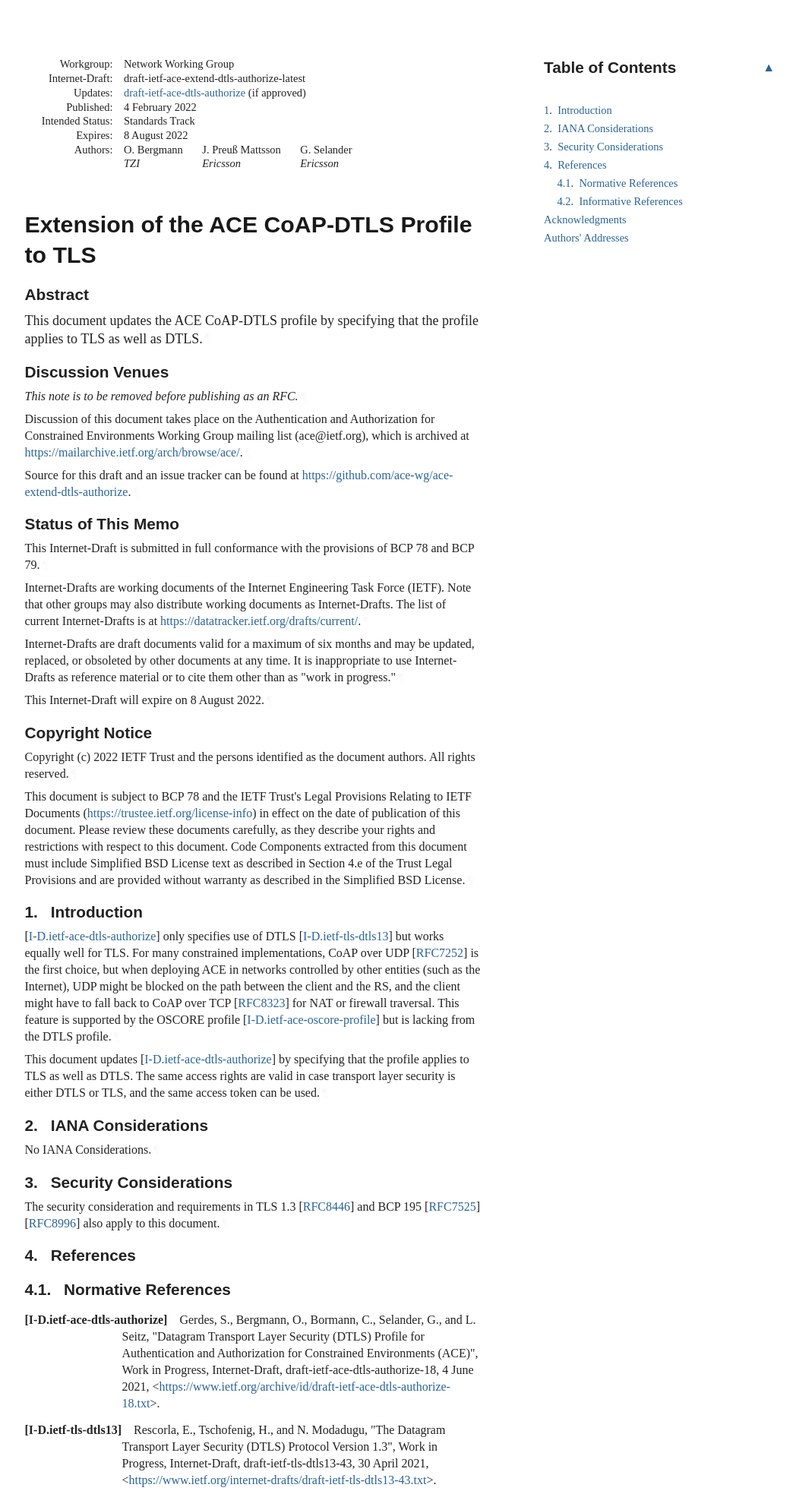
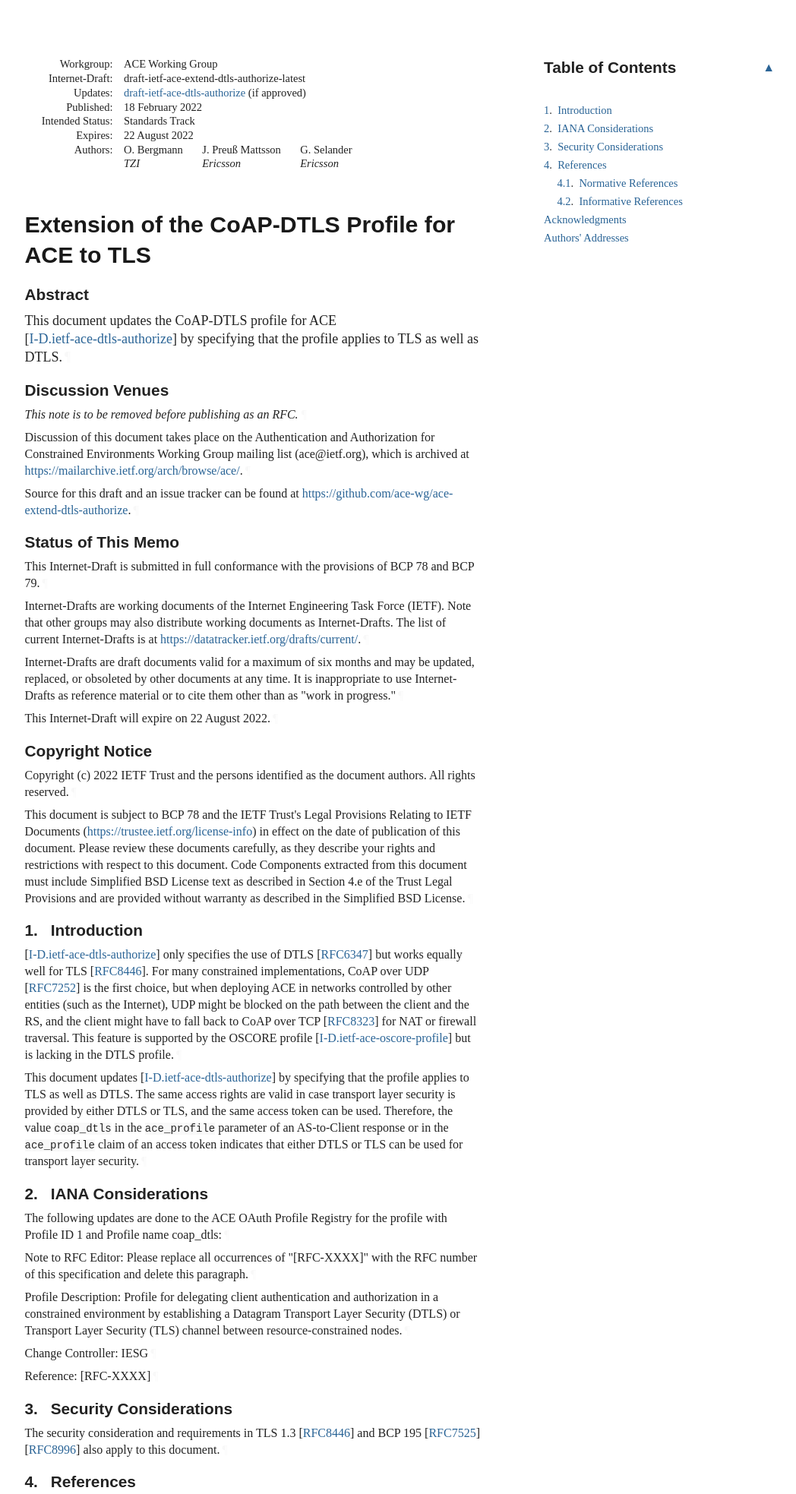
Before and after one commit to ace-wg/ace-extend-dtls-authorize, a plain HTML site: page draft-ietf-ace-extend-dtls-authorize.html in a window 1280 px wide. Shown: the top 1967 px of the page at 76% size, without its empty margins (92-1140 px from the left). Drawn offline with Linux system fonts and the light colour scheme; a web font is replaced by a local one.

Commit message:
Script updating gh-pages from 8cbbc57. [ci skip]

```diff
--- a/draft-ietf-ace-extend-dtls-authorize.html
+++ b/draft-ietf-ace-extend-dtls-authorize.html
@@ -4,12 +4,12 @@
 <meta charset="utf-8">
 <meta content="Common,Latin" name="scripts">
 <meta content="initial-scale=1.0" name="viewport">
-<title>Extension of the ACE CoAP-DTLS Profile to TLS</title>
+<title>Extension of the CoAP-DTLS Profile for ACE to TLS</title>
 <meta content="Olaf Bergmann" name="author">
 <meta content="John Preuß Mattsson" name="author">
 <meta content="Göran Selander" name="author">
 <meta content="
-       This document updates the ACE CoAP-DTLS profile by specifying that the profile applies to TLS as well as DTLS.
+       This document updates the CoAP-DTLS profile for ACE   by specifying that the profile applies to TLS as well as DTLS.
     " name="description">
 <meta content="xml2rfc 3.7.0" name="generator">
 <meta content="draft-ietf-ace-extend-dtls-authorize-latest" name="ietf.draft">
@@ -1018,7 +1018,7 @@ svg [stroke="fill"], svg [fill^="#fff"] {
 </tr></thead>
 <tfoot><tr>
 <td class="left">Bergmann, et al.</td>
-<td class="center">Expires 8 August 2022</td>
+<td class="center">Expires 22 August 2022</td>
 <td class="right">[Page]</td>
 </tr></tfoot>
 </table>
@@ -1026,7 +1026,7 @@ svg [stroke="fill"], svg [fill^="#fff"] {
 <div id="internal-metadata" class="document-information">
 <dl id="identifiers">
 <dt class="label-workgroup">Workgroup:</dt>
-<dd class="workgroup">Network Working Group</dd>
+<dd class="workgroup">ACE Working Group</dd>
 <dt class="label-internet-draft">Internet-Draft:</dt>
 <dd class="internet-draft">draft-ietf-ace-extend-dtls-authorize-latest</dd>
 <dt class="label-updates">Updates:</dt>
@@ -1034,12 +1034,12 @@ svg [stroke="fill"], svg [fill^="#fff"] {
 <a href="https://www.rfc-editor.org/rfc/rfcdraft-ietf-ace-dtls-authorize" class="eref">draft-ietf-ace-dtls-authorize</a> (if approved)</dd>
 <dt class="label-published">Published:</dt>
 <dd class="published">
-<time datetime="2022-02-04" class="published">4 February 2022</time>
+<time datetime="2022-02-18" class="published">18 February 2022</time>
     </dd>
 <dt class="label-intended-status">Intended Status:</dt>
 <dd class="intended-status">Standards Track</dd>
 <dt class="label-expires">Expires:</dt>
-<dd class="expires"><time datetime="2022-08-08">8 August 2022</time></dd>
+<dd class="expires"><time datetime="2022-08-22">22 August 2022</time></dd>
 <dt class="label-authors">Authors:</dt>
 <dd class="authors">
 <div class="author">
@@ -1057,10 +1057,10 @@ svg [stroke="fill"], svg [fill^="#fff"] {
 </dd>
 </dl>
 </div>
-<h1 id="title">Extension of the ACE CoAP-DTLS Profile to TLS</h1>
+<h1 id="title">Extension of the CoAP-DTLS Profile for ACE to TLS</h1>
 <section id="section-abstract">
       <h2 id="abstract"><a href="#abstract" class="selfRef">Abstract</a></h2>
-<p id="section-abstract-1">This document updates the ACE CoAP-DTLS profile by specifying that the profile applies to TLS as well as DTLS.<a href="#section-abstract-1" class="pilcrow">¶</a></p>
+<p id="section-abstract-1">This document updates the CoAP-DTLS profile for ACE <span>[<a href="#I-D.ietf-ace-dtls-authorize" class="xref">I-D.ietf-ace-dtls-authorize</a>]</span> by specifying that the profile applies to TLS as well as DTLS.<a href="#section-abstract-1" class="pilcrow">¶</a></p>
 </section>
 <section class="note rfcEditorRemove" id="section-note.1">
       <h2 id="name-discussion-venues">
@@ -1092,7 +1092,7 @@ svg [stroke="fill"], svg [fill^="#fff"] {
         time. It is inappropriate to use Internet-Drafts as reference
         material or to cite them other than as "work in progress."<a href="#section-boilerplate.1-3" class="pilcrow">¶</a></p>
 <p id="section-boilerplate.1-4">
-        This Internet-Draft will expire on 8 August 2022.<a href="#section-boilerplate.1-4" class="pilcrow">¶</a></p>
+        This Internet-Draft will expire on 22 August 2022.<a href="#section-boilerplate.1-4" class="pilcrow">¶</a></p>
 </section>
 </div>
 <div id="copyright">
@@ -1156,8 +1156,12 @@ svg [stroke="fill"], svg [fill^="#fff"] {
       <h2 id="name-introduction">
 <a href="#section-1" class="section-number selfRef">1. </a><a href="#name-introduction" class="section-name selfRef">Introduction</a>
       </h2>
-<p id="section-1-1"><span>[<a href="#I-D.ietf-ace-dtls-authorize" class="xref">I-D.ietf-ace-dtls-authorize</a>]</span> only specifies use of DTLS <span>[<a href="#I-D.ietf-tls-dtls13" class="xref">I-D.ietf-tls-dtls13</a>]</span> but works equally well for TLS. For many constrained implementations, CoAP over UDP <span>[<a href="#RFC7252" class="xref">RFC7252</a>]</span> is the first choice, but when deploying ACE in networks controlled by other entities (such as the Internet), UDP might be blocked on the path between the client and the RS, and the client might have to fall back to CoAP over TCP <span>[<a href="#RFC8323" class="xref">RFC8323</a>]</span> for NAT or firewall traversal. This feature is supported by the OSCORE profile <span>[<a href="#I-D.ietf-ace-oscore-profile" class="xref">I-D.ietf-ace-oscore-profile</a>]</span> but is lacking from the DTLS profile.<a href="#section-1-1" class="pilcrow">¶</a></p>
-<p id="section-1-2">This document updates <span>[<a href="#I-D.ietf-ace-dtls-authorize" class="xref">I-D.ietf-ace-dtls-authorize</a>]</span> by specifying that the profile applies to TLS as well as DTLS. The same access rights are valid in case transport layer security is either DTLS or TLS, and the same access token can be used.<a href="#section-1-2" class="pilcrow">¶</a></p>
+<p id="section-1-1"><span>[<a href="#I-D.ietf-ace-dtls-authorize" class="xref">I-D.ietf-ace-dtls-authorize</a>]</span> only specifies the use of DTLS <span>[<a href="#RFC6347" class="xref">RFC6347</a>]</span> but works equally well for TLS <span>[<a href="#RFC8446" class="xref">RFC8446</a>]</span>. For many constrained implementations, CoAP over UDP <span>[<a href="#RFC7252" class="xref">RFC7252</a>]</span> is the first choice, but when deploying ACE in networks controlled by other entities (such as the Internet), UDP might be blocked on the path between the client and the RS, and the client might have to fall back to CoAP over TCP <span>[<a href="#RFC8323" class="xref">RFC8323</a>]</span> for NAT or firewall traversal. This feature is supported by the OSCORE profile <span>[<a href="#I-D.ietf-ace-oscore-profile" class="xref">I-D.ietf-ace-oscore-profile</a>]</span> but is lacking in the DTLS profile.<a href="#section-1-1" class="pilcrow">¶</a></p>
+<p id="section-1-2">This document updates <span>[<a href="#I-D.ietf-ace-dtls-authorize" class="xref">I-D.ietf-ace-dtls-authorize</a>]</span> by specifying that the profile applies to TLS as well as DTLS. The same access rights are valid in case transport layer security is provided by either DTLS or TLS, and the same access token can be used.
+Therefore, the value <code>coap_dtls</code> in the <code>ace_profile</code> parameter of an
+AS-to-Client response or in the <code>ace_profile</code> claim of an access token
+indicates that either DTLS or TLS can be used for transport layer
+security.<a href="#section-1-2" class="pilcrow">¶</a></p>
 </section>
 </div>
 <div id="iana-considerations">
@@ -1165,7 +1169,16 @@ svg [stroke="fill"], svg [fill^="#fff"] {
       <h2 id="name-iana-considerations">
 <a href="#section-2" class="section-number selfRef">2. </a><a href="#name-iana-considerations" class="section-name selfRef">IANA Considerations</a>
       </h2>
-<p id="section-2-1">No IANA Considerations.<a href="#section-2-1" class="pilcrow">¶</a></p>
+<p id="section-2-1">The following updates are done to the ACE OAuth Profile Registry for
+the profile with Profile ID 1 and Profile name coap_dtls:<a href="#section-2-1" class="pilcrow">¶</a></p>
+<p id="section-2-2">Note to RFC Editor: Please replace all occurrences of "[RFC-XXXX]" with
+the RFC number of this specification and delete this paragraph.<a href="#section-2-2" class="pilcrow">¶</a></p>
+<p id="section-2-3">Profile Description: Profile for delegating client authentication and
+authorization in a constrained environment by establishing a Datagram
+Transport Layer Security (DTLS) or Transport Layer Security (TLS)
+channel between resource-constrained nodes.<a href="#section-2-3" class="pilcrow">¶</a></p>
+<p id="section-2-4">Change Controller:  IESG<a href="#section-2-4" class="pilcrow">¶</a></p>
+<p id="section-2-5">Reference:  [RFC-XXXX]<a href="#section-2-5" class="pilcrow">¶</a></p>
 </section>
 </div>
 <div id="security-considerations">
@@ -1192,6 +1205,10 @@ svg [stroke="fill"], svg [fill^="#fff"] {
 <dt id="I-D.ietf-tls-dtls13">[I-D.ietf-tls-dtls13]</dt>
         <dd>
 <span class="refAuthor">Rescorla, E.</span>, <span class="refAuthor">Tschofenig, H.</span>, and <span class="refAuthor">N. Modadugu</span>, <span class="refTitle">"The Datagram Transport Layer Security (DTLS) Protocol Version 1.3"</span>, <span class="refContent">Work in Progress</span>, <span class="seriesInfo">Internet-Draft, draft-ietf-tls-dtls13-43</span>, <time datetime="2021-04-30" class="refDate">30 April 2021</time>, <span>&lt;<a href="https://www.ietf.org/internet-drafts/draft-ietf-tls-dtls13-43.txt">https://www.ietf.org/internet-drafts/draft-ietf-tls-dtls13-43.txt</a>&gt;</span>. </dd>
+<dd class="break"></dd>
+<dt id="RFC6347">[RFC6347]</dt>
+        <dd>
+<span class="refAuthor">Rescorla, E.</span> and <span class="refAuthor">N. Modadugu</span>, <span class="refTitle">"Datagram Transport Layer Security Version 1.2"</span>, <span class="seriesInfo">RFC 6347</span>, <span class="seriesInfo">DOI 10.17487/RFC6347</span>, <time datetime="2012-01" class="refDate">January 2012</time>, <span>&lt;<a href="https://www.rfc-editor.org/info/rfc6347">https://www.rfc-editor.org/info/rfc6347</a>&gt;</span>. </dd>
 <dd class="break"></dd>
 <dt id="RFC7252">[RFC7252]</dt>
         <dd>
@@ -1231,7 +1248,9 @@ svg [stroke="fill"], svg [fill^="#fff"] {
 <section id="section-appendix.a">
       <h2 id="name-acknowledgments">
 <a href="#name-acknowledgments" class="section-name selfRef">Acknowledgments</a>
-    </h2>
+      </h2>
+<p id="section-appendix.a-1">The authors would like to thank Marco Tiloca for reviewing this
+specification.<a href="#section-appendix.a-1" class="pilcrow">¶</a></p>
 </section>
 </div>
 <div id="authors-addresses">
```
Also changed, not shown: draft-ietf-ace-extend-dtls-authorize.txt.
